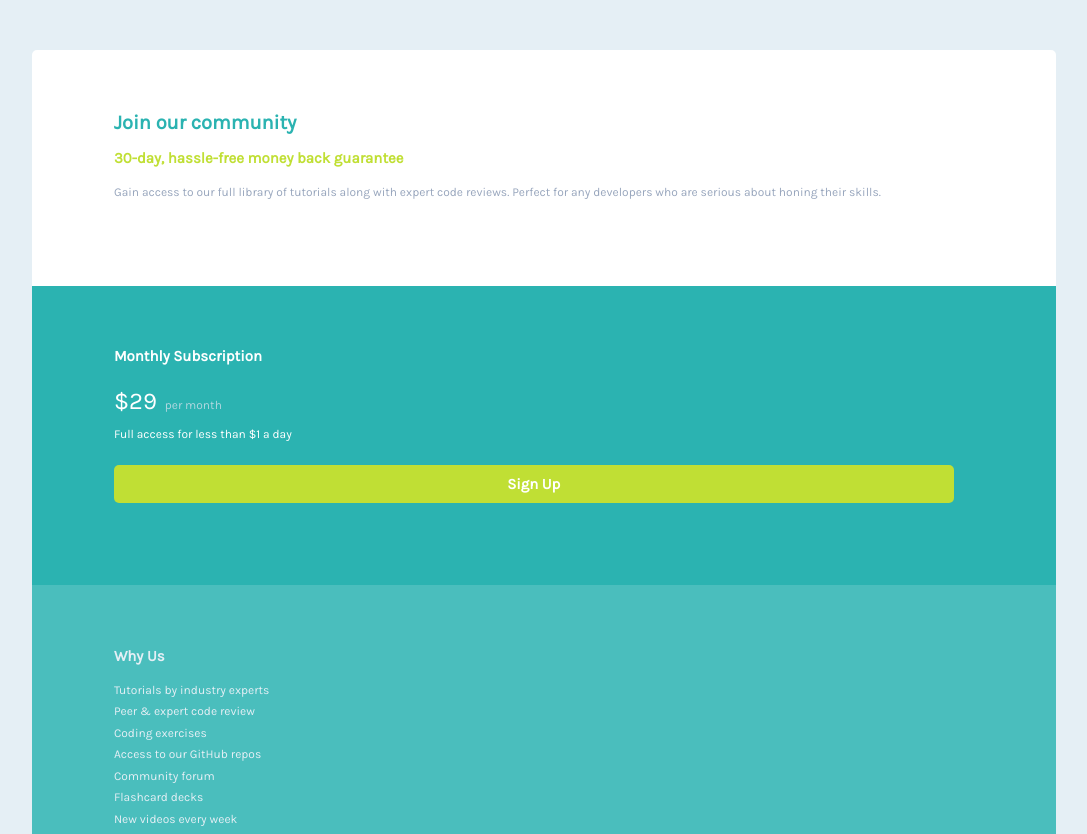
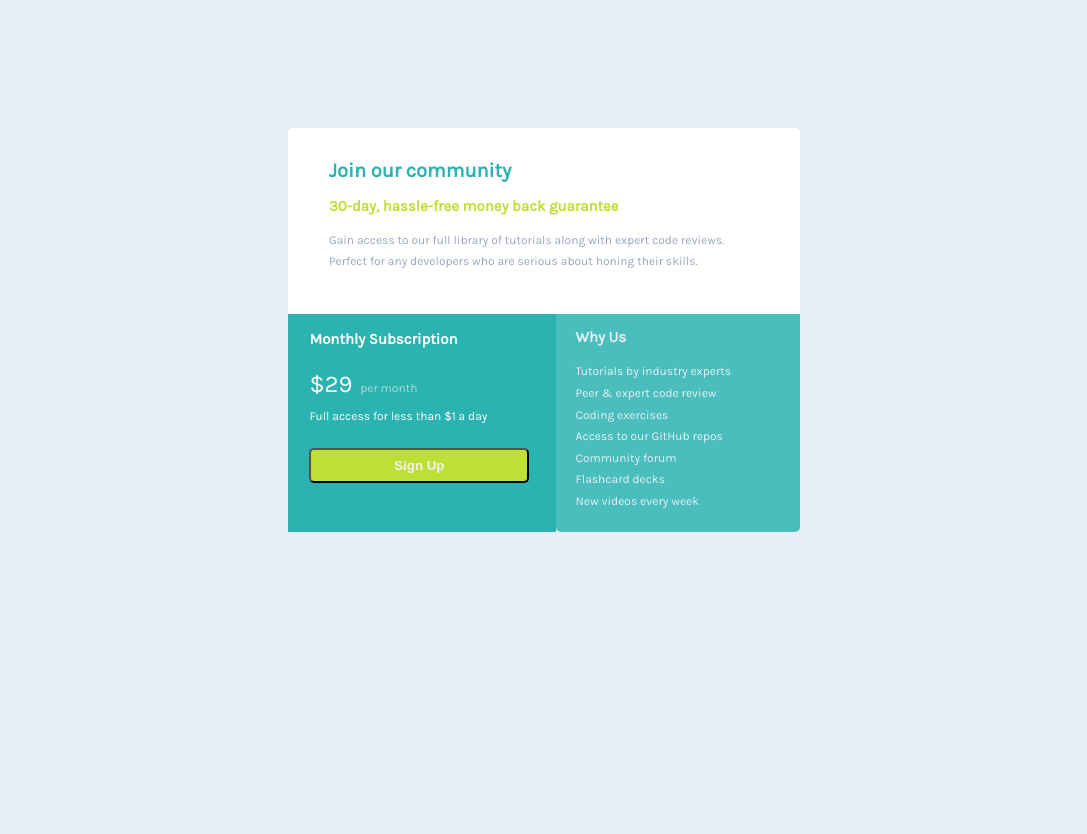
Before and after one commit to Vallejoanderson/retosFrontEndMentor, a plain HTML site: page single-price-grid-component-master/index.html in a window 1280 px wide. Shown: the top 834 px of the page, without its empty margins (96-1183 px from the left). After the commit the page ends 800 px from the top, so only its background shows below. Drawn offline with Linux system fonts and the light colour scheme.

Commit message:
Desktop version, grid is applied

```diff
--- a/single-price-grid-component-master/index.html
+++ b/single-price-grid-component-master/index.html
@@ -28,7 +28,7 @@
 
       <p>Full access for less than &dollar;1 a day</p>
 
-      <div class="btn"><h2>Sign Up</h2></div>
+      <button class="btn"><h2>Sign Up</h2></button>
     </div>
 
     <div class="card third_card">
--- a/single-price-grid-component-master/style.css
+++ b/single-price-grid-component-master/style.css
@@ -77,7 +77,9 @@ span{
 }
 
 .btn h2{
-    padding: 10px 0 ;
+    font-size: 1em;
+    color: rgb(241, 241, 241);
+    padding: 8px 0;
     margin: 0;
     text-align: center;
 }
@@ -94,3 +96,26 @@ span{
 .third_card p{
     color: hsl(204, 43%, 93%);
 }
+
+@media (min-width: 750px) {
+    .cards{
+        width: 40%;
+        display: grid;
+        grid-template-areas:
+            "header header"
+            "left right";
+        margin: 10% auto;
+    }
+
+    .first_card{
+        grid-area: header;
+    }
+
+    .second_card{
+        grid-area: left;
+    }
+
+    .third_card{
+        grid-area: right;
+    }
+}
```
